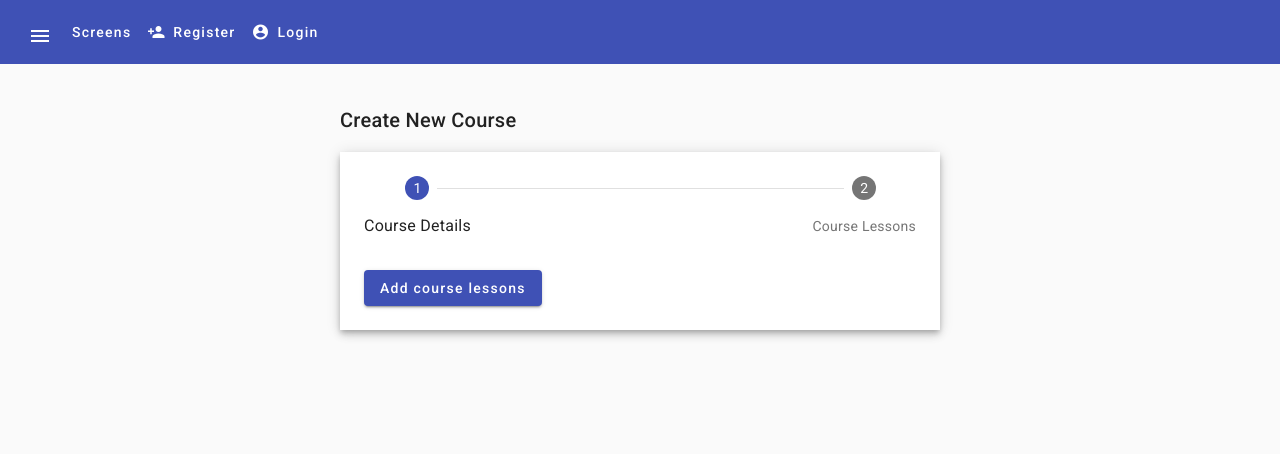
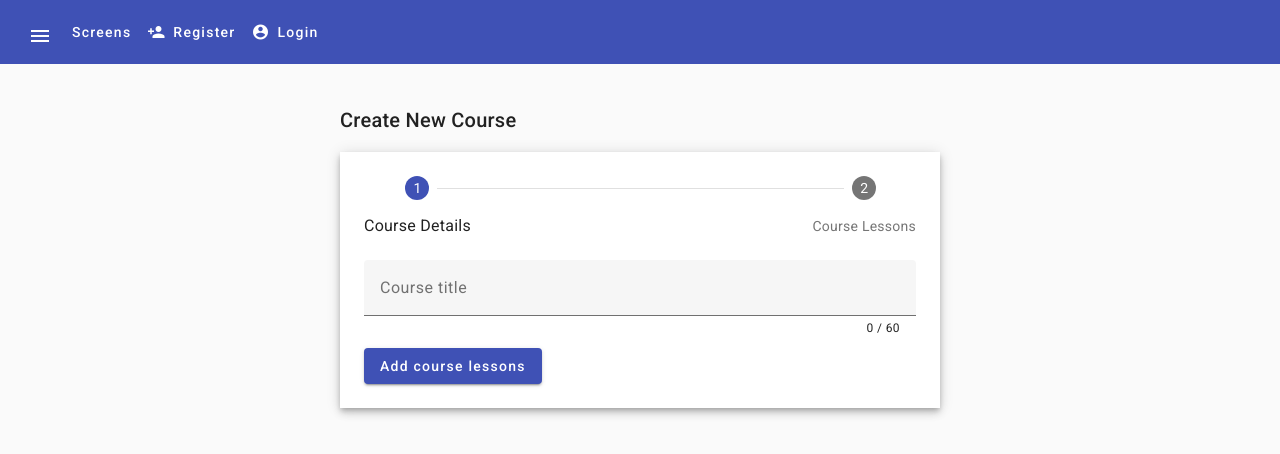
Before and after one commit to syedumerahmedcode/angular-material-course, an Angular app: page /add-new-course in a window 1280 px wide. Shown: the top 454 px of the page. Built offline with nearby package versions, Linux system fonts and the light colour scheme.

Commit message:
Feature: input field.

```diff
--- a/src/app/create-course/create-course-step-1/create-course-step-1.component.html
+++ b/src/app/create-course/create-course-step-1/create-course-step-1.component.html
@@ -1,4 +1,19 @@
 <div [formGroup]="form" class="course-details-form">
+
+    <mat-form-field floatLabel="always">
+
+        <input matInput placeholder="Course title" formControlName="title" #title>
+        <mat-hint align="end">
+            {{title.value.length}} / 60
+        </mat-hint>
+        <mat-error *ngIf="courseTitle.errors?.minlength">
+
+            A minimum length of 5 characters is required.
+
+        </mat-error>
+
+    </mat-form-field>
+
 
 
 </div>
```
